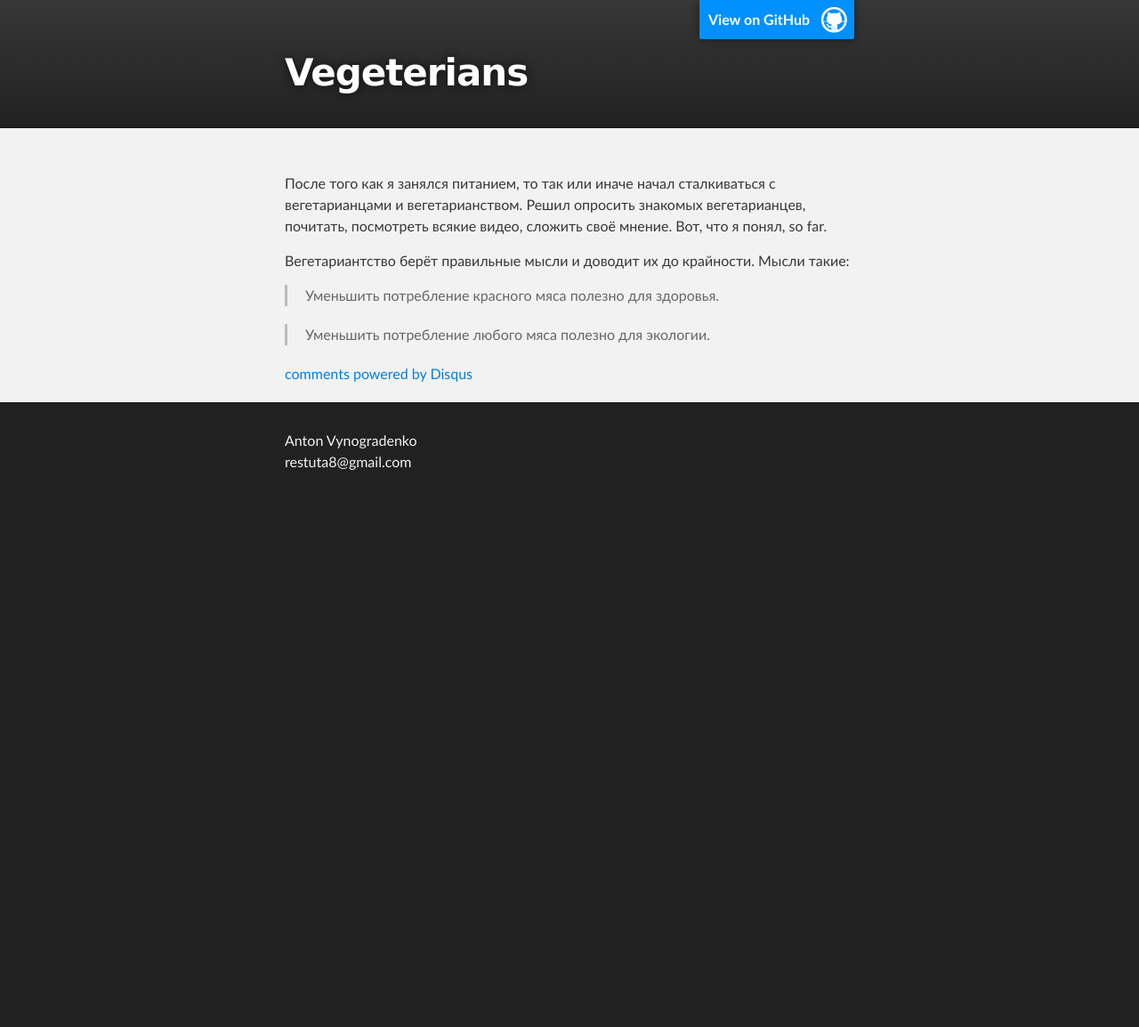
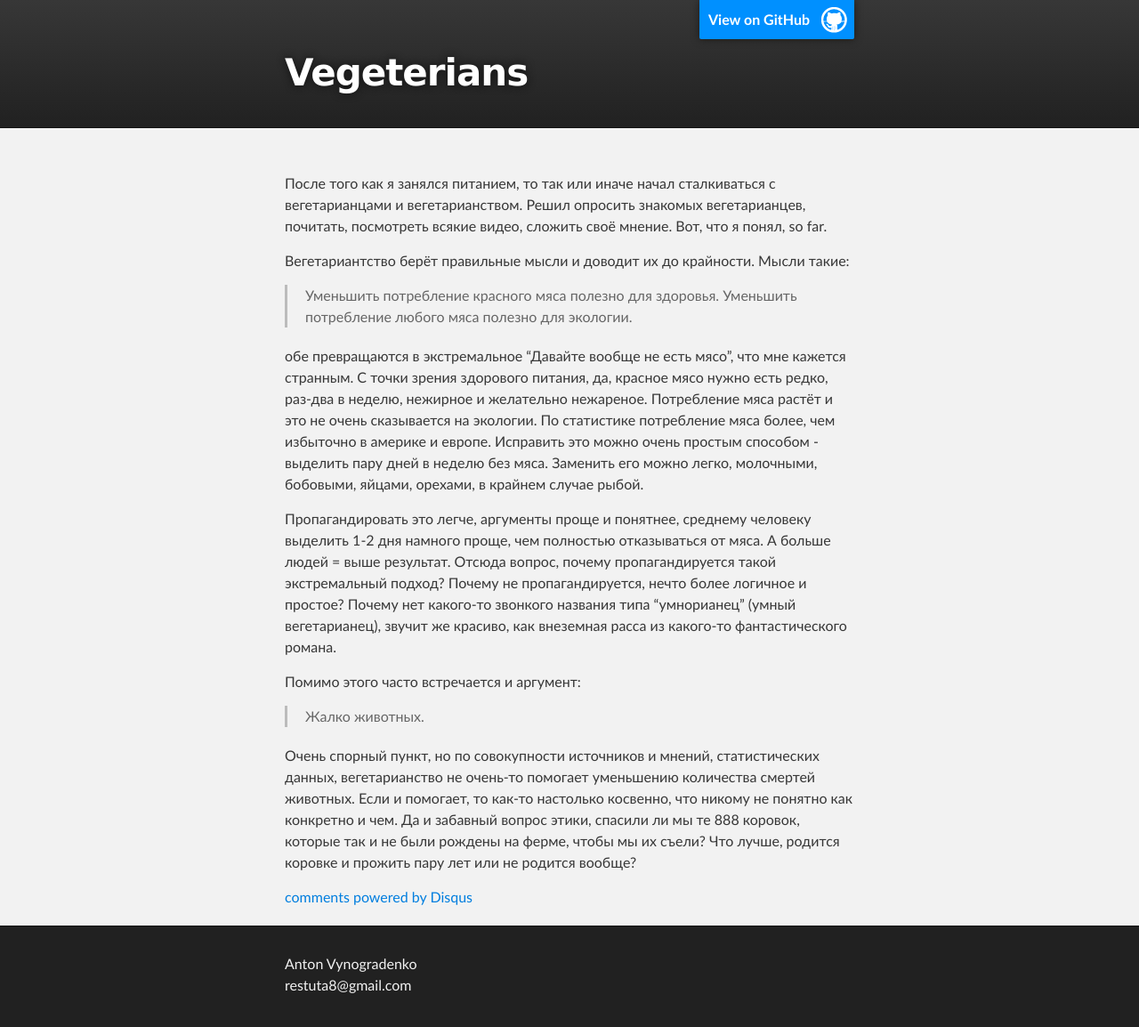
Before and after one commit to Restuta/restuta.github.io, a Jekyll site: the page built from _posts/2013-6-19-vegeterians.md, in a window 1280 px wide. Shown: the whole page at 89% size. Built offline with Jekyll 4.4.1, drawn with Linux system fonts in a browser that asks for light colours; comment, search, counter and statistics services are not loaded; before the commit the page ends 900 px from its top, so only the background shows below that.

Commit message:
added new post about vegetarians

```diff
--- a/_posts/2013-6-19-vegeterians.md
+++ b/_posts/2013-6-19-vegeterians.md
@@ -7,5 +7,14 @@ title: Vegeterians
 Вегетариантство берёт правильные мысли и доводит их до крайности. Мысли такие:
 
 >Уменьшить потребление красного мяса полезно для здоровья.
+>Уменьшить потребление любого мяса полезно для экологии.
 
->Уменьшить потребление любого мяса полезно для экологии.
+обе превращаются в экстремальное "Давайте вообще не есть мясо", что мне кажется странным. С точки зрения здорового питания, да, красное мясо нужно есть редко, раз-два в неделю, нежирное и желательно нежареное. Потребление мяса растёт и это не очень сказывается на экологии. По статистике потребление мяса более, чем избыточно в америке и европе. Исправить это можно очень простым способом - выделить пару дней в неделю без мяса. Заменить его можно легко, молочными, бобовыми, яйцами, орехами, в крайнем случае рыбой.
+
+Пропагандировать это легче, аргументы проще и понятнее, среднему человеку выделить 1-2 дня намного проще, чем полностью отказываться от мяса. А больше людей = выше результат. Отсюда вопрос, почему пропагандируется такой экстремальный подход? Почему не пропагандируется, нечто более логичное и простое? Почему нет какого-то звонкого названия типа "умнорианец" (умный вегетарианец), звучит же красиво, как внеземная расса из какого-то фантастического романа.
+
+Помимо этого часто встречается и аргумент:
+
+> Жалко животных.
+
+Очень спорный пункт, но по совокупности источников и мнений, статистических данных, вегетарианство не очень-то помогает уменьшению количества смертей животных. Если и помогает, то как-то настолько косвенно, что никому не понятно как конкретно и чем. Да и забавный вопрос этики, спасили ли мы те 888 коровок, которые так и не были рождены на ферме, чтобы мы их съели? Что лучше, родится коровке и прожить пару лет или не родится вообще?
```
